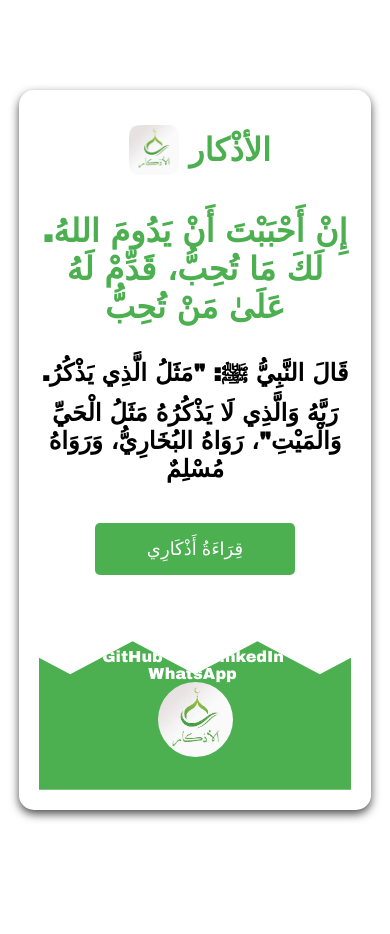
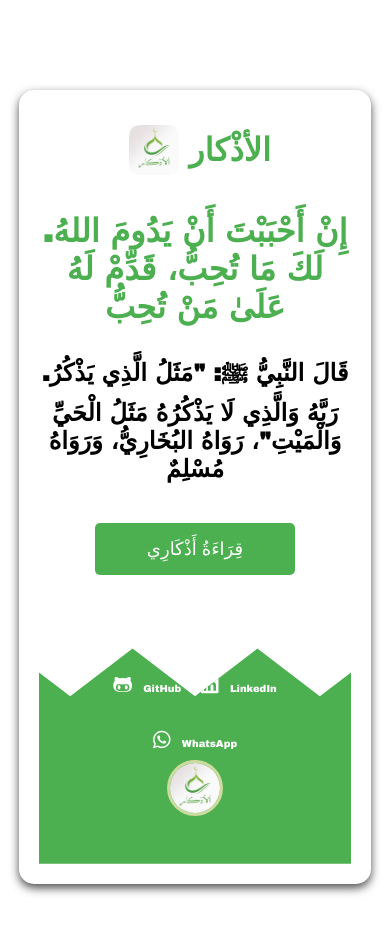
Before and after one commit to samarkhaled-FE/10-Repo-Finder-Azkar, a website built with Vite: page index.html in a window 390 px wide. Before the commit the page ends 900 px from the top, so only its background shows below. Built offline with nearby package versions, Linux system fonts and the light colour scheme; a web font is replaced by a local one.

Commit message:
Edit-footer-in-responsive

```diff
--- a/style.css
+++ b/style.css
@@ -150,7 +150,7 @@ button:hover {
 .footer {
   background-color:#4CAF50;
   color: white;
-  padding: 20px;
+  padding: 30px;
   text-align: center;
   clip-path: polygon(0% 20%, 10% 30%, 30% 10%, 50% 30%, 70% 10%, 90% 30%, 100% 20%, 100% 100%, 0% 100%);
 
@@ -173,29 +173,54 @@ button:hover {
   color:#CDDB9E;
 }
 
-.footer .dhikr p {
-  font-size: 18px;
-  margin-top: 10px;
-}
+
 
 .footer .socials i {
   margin-right: 8px;
-  font-size: 20px;
+  font-size: 15px;
 }
 
 .footer .footer-logo {
   border-radius: 50%;
+  border: 3px #CDDB9E solid;
   width: 50%;
   max-width: 150px;
   height: auto;
-  margin-bottom: 10px;
+  margin-bottom: 0px;
 }
 
-@media (min-width: 768px) {
+
+@media (max-width: 767px) {
   .footer-content {
-      flex-direction: row;
-      justify-content: space-between;
-      width: 80%;
-      margin: 0 auto;
+    flex-direction: column;
+    align-items: center;
+  }
+
+  .footer .socials {
+    display: flex;
+    flex-direction: row;
+    flex-wrap: wrap;
+    justify-content: center;
+    gap: 10px;
+  }
+
+  .footer .socials a {
+    font-size: 10px;
+    margin-top: 20px;
+  }
+
+  .footer .socials i {
+    font-size: 20px;
+  }
+
+  .footer .footer-logo {
+    width: 50px;
+    height: 50px;
+    margin-bottom: 15px;
+  }
+
+  .footer .logo-section {
+    margin-top: 5px;
+
   }
 }
```
